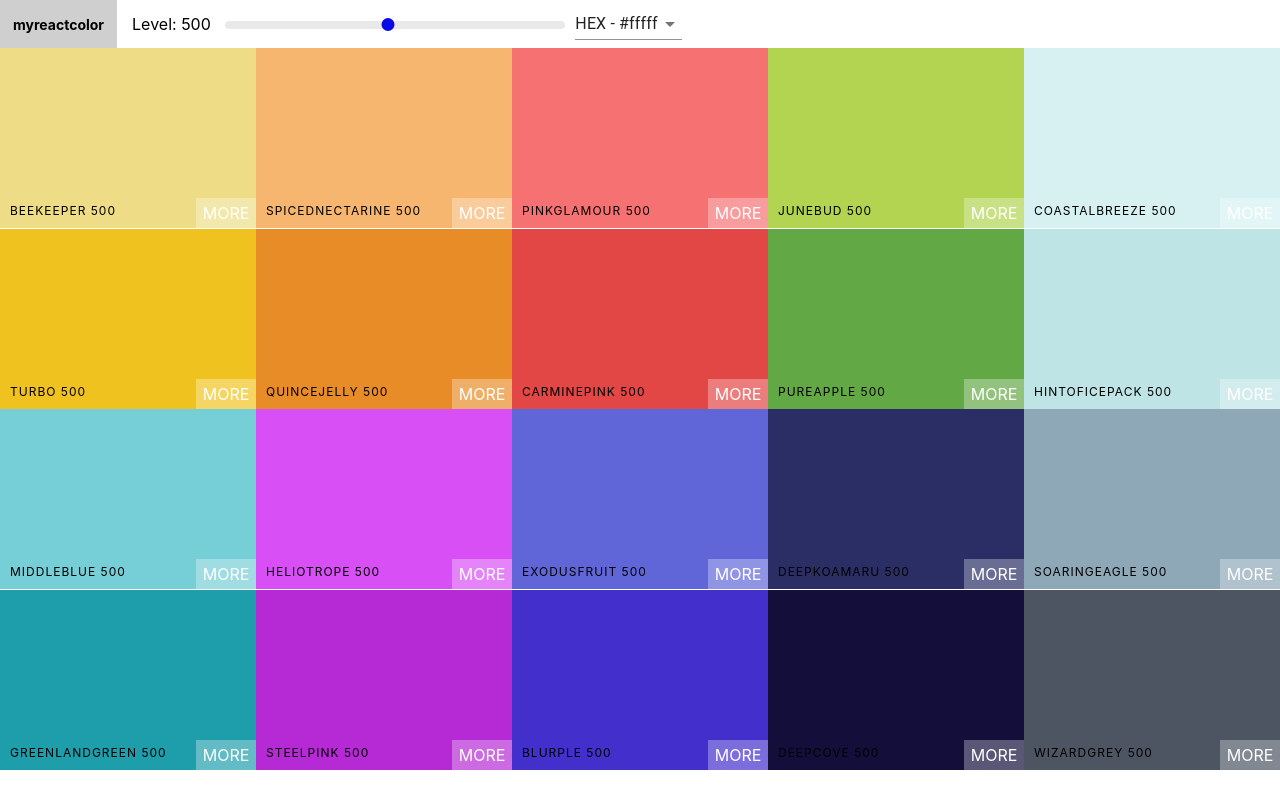
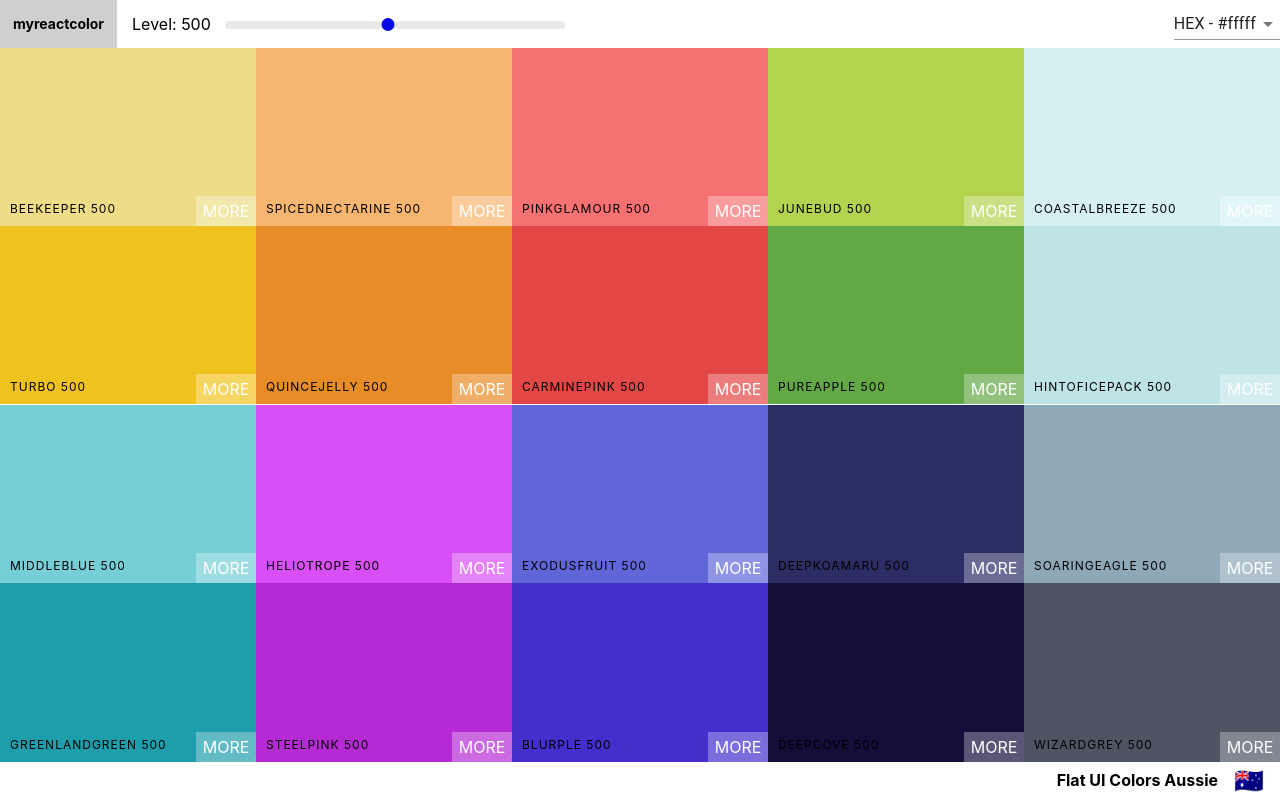
Before and after one commit to chanelclare05/my-color-project, a React (Create React App) app: page / in a window 1280 px wide. Built offline with nearby package versions, Linux system fonts and the light colour scheme.

Commit message:
added palette footer

```diff
--- a/package.json
+++ b/package.json
@@ -4,6 +4,7 @@
   "private": true,
   "dependencies": {
     "@material-ui/core": "^4.12.3",
+    "@material-ui/icons": "^4.11.2",
     "@testing-library/jest-dom": "^5.14.1",
     "@testing-library/react": "^11.2.7",
     "@testing-library/user-event": "^12.8.3",
--- a/src/Navbar.css
+++ b/src/Navbar.css
@@ -46,3 +46,7 @@
     color: black;
     font-size: 14px;
 }
+
+.select-container{
+    margin-left: auto;
+}
--- a/src/Navbar.js
+++ b/src/Navbar.js
@@ -2,23 +2,32 @@
 import Select from '@material-ui/core/Select';
 import MenuItem from '@material-ui/core/MenuItem';
 import Slider from 'rc-slider';
+import Snackbar from '@material-ui/core/Snackbar';
+import CloseIcon from '@material-ui/icons/Close';
+import IconButton from '@material-ui/core/IconButton';
+
 import 'rc-slider/assets/index.css';
 import './Navbar.css'
 
 class Navbar extends Component {
-  constructor(props){
+  constructor(props) {
     super(props);
-    this.state = {format: 'hex'}
-    this.handleChange=this.handleChange.bind(this)
+    this.state = { format: 'hex', open: false }
+    this.handleFormatChange = this.handleFormatChange.bind(this)
+    this.closeSnackbar=this.closeSnackbar.bind(this)
   }
 
-  handleChange(e){
-    this.setState({format: e.target.value})
+  handleFormatChange(e) {
+    this.setState({ format: e.target.value, open:true })
     this.props.handleChange(e.target.value)
   }
 
-    render(){
-        const { level, changeLevel}  = this.props;
+  closeSnackbar(){
+    this.setState({open: false})
+  }
+
+  render() {
+    const { level, changeLevel } = this.props;
     const { format } = this.state;
     return (
       <header className='Navbar'>
@@ -41,14 +50,29 @@
         <div className="select-container">
           <Select
             value={format}
-                    onChange={this.handleChange}>
+            onChange={this.handleFormatChange}>
             <MenuItem value="hex">HEX - #fffff</MenuItem>
             <MenuItem value="rgb">RGB - rgb(255, 255, 255)</MenuItem>
             <MenuItem value="rgba">RGBA - rgba(255, 255, 255, 1.0) </MenuItem>
-
           </Select>
-
         </div>
+        <Snackbar
+          anchorOrigin={{ vertical: "bottom", horizontal: "left" }}
+          open={this.state.open}
+          autoHideDuration={2000}
+          message={<span id='message-id'>Format changed to {format.toLocaleUpperCase()}</span>}
+          ContentProps={{'aria-describedbody': 'message-id'}}
+          onClose={this.closeSnackbar}
+          action={[
+            <IconButton
+              onClick={this.closeSnackbar}
+              color='inherit'
+              key="close"
+              aria-label='close'>
+              <CloseIcon/>
+            </IconButton>
+          ]}
+        />
       </header>
     );
   }
--- a/src/Palette.css
+++ b/src/Palette.css
@@ -1,7 +1,23 @@
 .Palette {
     height: 100vh;
+    display: flex;
+    flex-direction: column;
 }
 
 .Palette-colors {
     height: 90%;
 }
+
+.Palette-footer{
+    background-color: white ;
+    height: 5vh;
+    display: flex;
+    justify-content: flex-end;
+    align-items: center;
+    font-weight: bold;
+}
+
+.emoji {
+    font-size: 1.5rem;
+    margin: 1rem;
+}
--- a/src/Palette.js
+++ b/src/Palette.js
@@ -20,10 +20,10 @@
     }
 
     render() {
-        const {colors} = this.props.palette;
+        const {colors, paletteName, emoji} = this.props.palette;
         const { level, format } = this.state;
         const colorBoxes = colors[level].map(color => (
-            <ColorBox background={color[format]} name={color.name} />
+            <ColorBox background={color[format]} name={color.name} key={color.id}/>
         ));
         return (
             <div className='Palette'>
@@ -35,7 +35,10 @@
                 <div className='Palette-colors'>
                     {colorBoxes}
                 </div>
-                {/* footer goes here */}
+                <footer className='Palette-footer'>
+                    {paletteName}
+                    <span className='emoji'>{emoji}</span>
+                </footer>
             </div>
         )
     }
--- a/src/index.css
+++ b/src/index.css
@@ -1,13 +1,13 @@
-body {
-  margin: 0;
+
+html,body {
+  width: 100%;
+  height: 100%;
+  margin: 0px;
+  padding: 0px;
+  overflow-x: hidden;
   font-family: -apple-system, BlinkMacSystemFont, 'Segoe UI', 'Roboto', 'Oxygen',
     'Ubuntu', 'Cantarell', 'Fira Sans', 'Droid Sans', 'Helvetica Neue',
     sans-serif;
   -webkit-font-smoothing: antialiased;
   -moz-osx-font-smoothing: grayscale;
 }
-
-code {
-  font-family: source-code-pro, Menlo, Monaco, Consolas, 'Courier New',
-    monospace;
-}
```
Also changed, not shown: 1 other file (tests, documents, lock files or other folders). Lines whose indentation alone changed are shown as unchanged.
